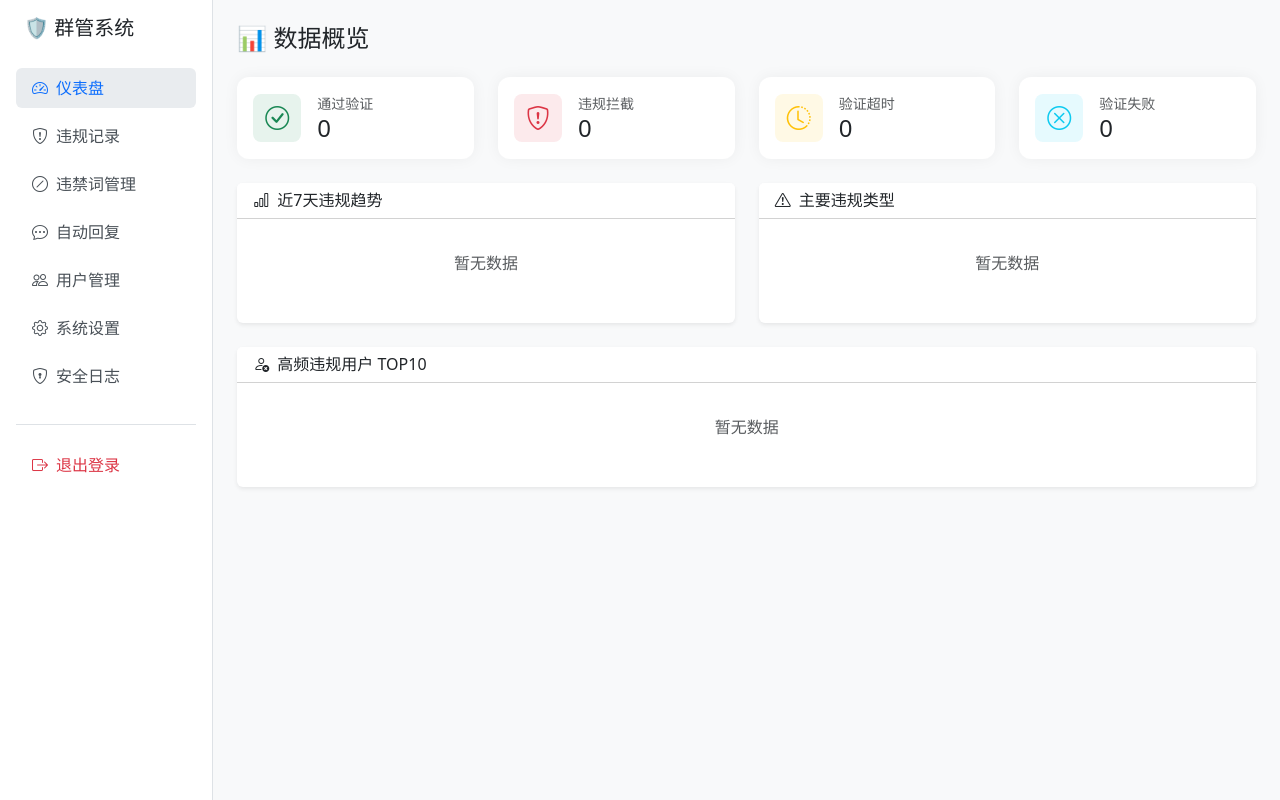
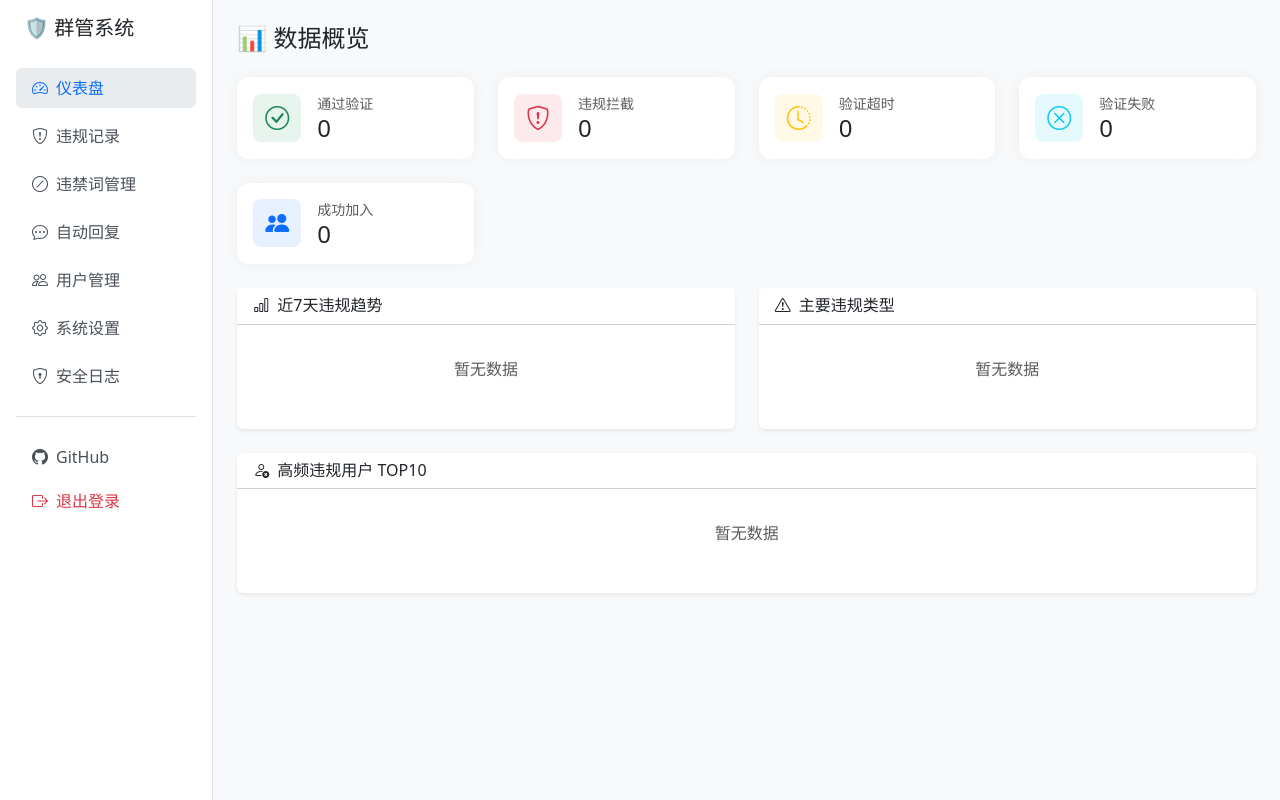
Before and after one commit to yyzq-cf/tg-group-guard, a Flask app: page / in a window 1280 px wide. Run offline with Flask 3, Linux system fonts and the light colour scheme; the visitor is signed in with stand-in values (Sample User, id 1); data that the repository does not hold is empty; parts of the project's set-up code (start-up, migrations or seed data) failed here and were passed over.

Commit message:
feat: 仪表盘加成功加入统计、侧边栏加GitHub链接、修复裸t.me链接拦截

```diff
--- a/app/database.py
+++ b/app/database.py
@@ -89,6 +89,9 @@ def init_db():
     # 初始化默认欢迎语
     c.execute("INSERT OR IGNORE INTO settings (key, value) VALUES (?, ?)",
               ("welcome_message", "🎉 欢迎 {mention} 加入群组！\n\n✅ 验证已通过，你现在可以正常发言了。\n\n请遵守群规，文明交流~"))
+    # 初始化 TOTP 配置
+    c.execute("INSERT OR IGNORE INTO settings (key, value) VALUES (?, ?)", ("totp_secret", ""))
+    c.execute("INSERT OR IGNORE INTO settings (key, value) VALUES (?, ?)", ("totp_enabled", "0"))
     conn.commit()
     conn.close()
 
--- a/app/handlers/group_messages.py
+++ b/app/handlers/group_messages.py
@@ -8,7 +8,7 @@ from app.config import Config
 
 logger = logging.getLogger(__name__)
 
-URL_PATTERN = re.compile(r'https?://\S+|www\.\S+', re.IGNORECASE)
+URL_PATTERN = re.compile(r'https?://\S+|www\.\S+|t\.me/\S+|telegram\.me/\S+', re.IGNORECASE)
 TG_INVITE_PATTERN = re.compile(r't\.me/\+?[a-zA-Z0-9_]+|telegram\.me/\+?[a-zA-Z0-9_]+', re.IGNORECASE)
 SHORT_URLS = ["bit.ly", "t.cn", "goo.gl", "tinyurl.com", "short.link", "dlvr.it"]
 
--- a/app/web/templates/base.html
+++ b/app/web/templates/base.html
@@ -85,6 +85,9 @@
             <i class="bi bi-shield-lock me-2"></i>安全日志
         </a>
         <div class="mt-2 pt-2 border-top">
+            <a class="nav-link" href="https://github.com/yyzq-cf/tg-group-guard" target="_blank">
+                <i class="bi bi-github me-2"></i>GitHub
+            </a>
             <a class="nav-link text-danger" href="{{ url_for('logout') }}">
                 <i class="bi bi-box-arrow-right me-2"></i>退出登录
             </a>
@@ -119,7 +122,10 @@
                 <a class="nav-link {% if request.endpoint == 'security_log' %}active{% endif %}" href="{{ url_for('security_log') }}">
                     <i class="bi bi-shield-lock me-2"></i>安全日志
                 </a>
-                <div class="mt-4 pt-3 border-top">
+                <div class="mt-3 pt-3 border-top">
+                    <a class="nav-link" href="https://github.com/yyzq-cf/tg-group-guard" target="_blank">
+                        <i class="bi bi-github me-2"></i>GitHub
+                    </a>
                     <a class="nav-link text-danger" href="{{ url_for('logout') }}">
                         <i class="bi bi-box-arrow-right me-2"></i>退出登录
                     </a>
--- a/app/web/templates/dashboard.html
+++ b/app/web/templates/dashboard.html
@@ -52,6 +52,21 @@
                 <div>
                     <div class="text-muted small">验证失败</div>
                     <h4 class="mb-0">{{ verify_failed }}</h4>
+                </div>
+            </div>
+        </div>
+    </div>
+</div>
+<div class="row g-4 mb-4">
+    <div class="col-md-3">
+        <div class="card stat-card p-3">
+            <div class="d-flex align-items-center">
+                <div class="stat-icon bg-primary bg-opacity-10 text-primary me-3">
+                    <i class="bi bi-people-fill"></i>
+                </div>
+                <div>
+                    <div class="text-muted small">成功加入</div>
+                    <h4 class="mb-0">{{ verify_passed }}</h4>
                 </div>
             </div>
         </div>
--- a/app/web/templates/login.html
+++ b/app/web/templates/login.html
@@ -54,6 +54,11 @@
                 {% endif %}
                 {% endif %}
             </div>
+            <div class="text-center pb-3">
+                <a href="https://github.com/yyzq-cf/tg-group-guard" target="_blank" class="text-muted text-decoration-none">
+                    <i class="bi bi-github me-1"></i>GitHub
+                </a>
+            </div>
         </div>
     </div>
 </div>
--- a/requirements.txt
+++ b/requirements.txt
@@ -1,2 +1,4 @@
 python-telegram-bot[job-queue]>=20.0
 flask>=2.3.0
+pyotp>=2.9.0
+qrcode[pil]>=7.4.2
```
